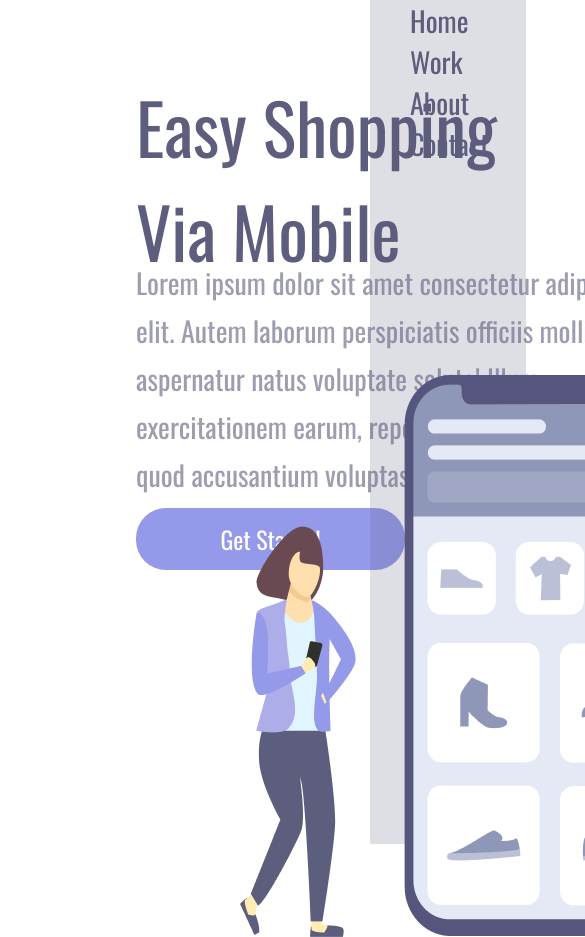
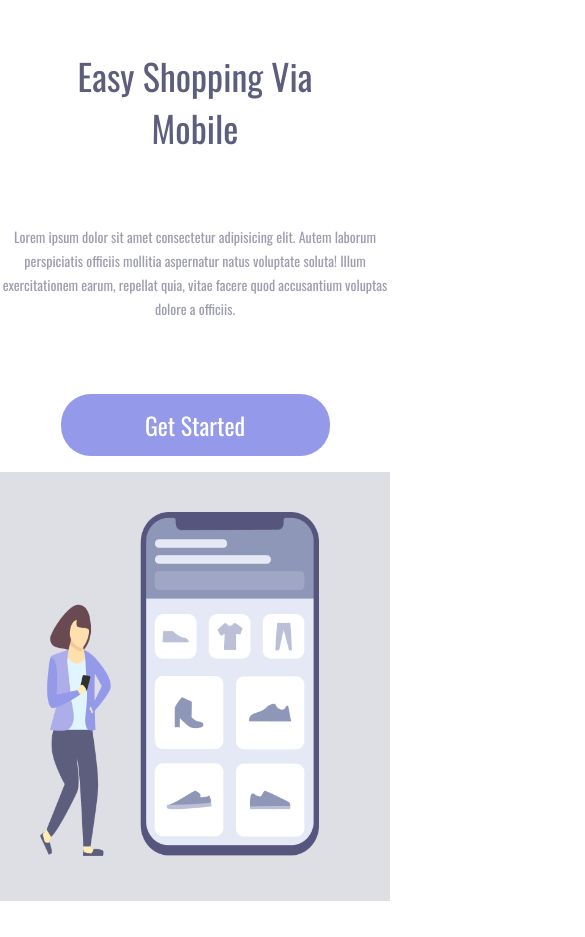
Before and after one commit to PedroHenriqueTCdO/EasyShopping, a plain HTML site: page index.html in a window 390 px wide. Shown: the top 937 px of the page, 585 px wide, since content can reach past the window. After the commit the page ends 901 px from the top, so only its background shows below. Drawn offline with nearby package versions, Linux system fonts and the light colour scheme.

Commit message:
Site agora com responsividade.

```diff
--- a/styles.css
+++ b/styles.css
@@ -90,3 +90,52 @@ a:active {
 .button-main:active {
     opacity: 0.5;
 }
+
+
+@media screen and (max-width: 900px) {
+    .container-left {
+        width: 100%;
+        height: 50%;
+        margin: 0;
+        padding: 0;
+        display: block;
+    }
+
+    .container-rigth {
+        width: 100%;
+        height: auto;
+        display: block;
+        position: static;
+        padding: 40px;
+    }
+
+    .image-main {
+        position: static;
+        width: 90%;
+    }
+
+    header {
+        display: none;
+    }
+
+    .title {
+        font-size: 36px;
+        line-height: 52px;
+        text-align: center;
+        width: auto;
+        margin: 50px 50px 0px 50px;
+    }
+
+    .main-text {
+        margin: 15px 0px;
+        width: auto;
+        text-align: center;
+        font-size: 14px;
+        line-height: 24px;
+    }
+
+    .button-main {
+        margin: 0 auto;
+        display: block;
+    }
+}
```
Also changed, not shown: 1 other file.
